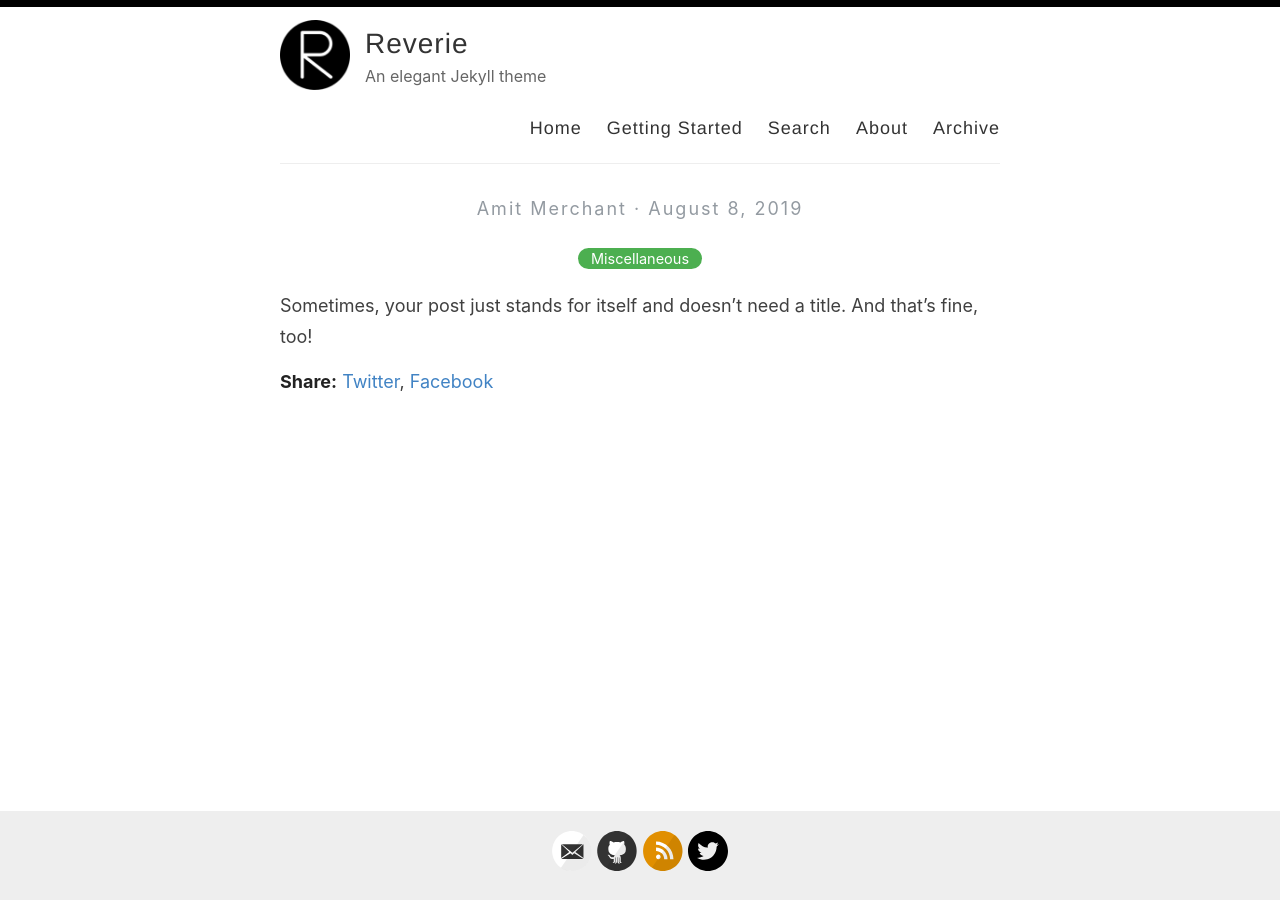
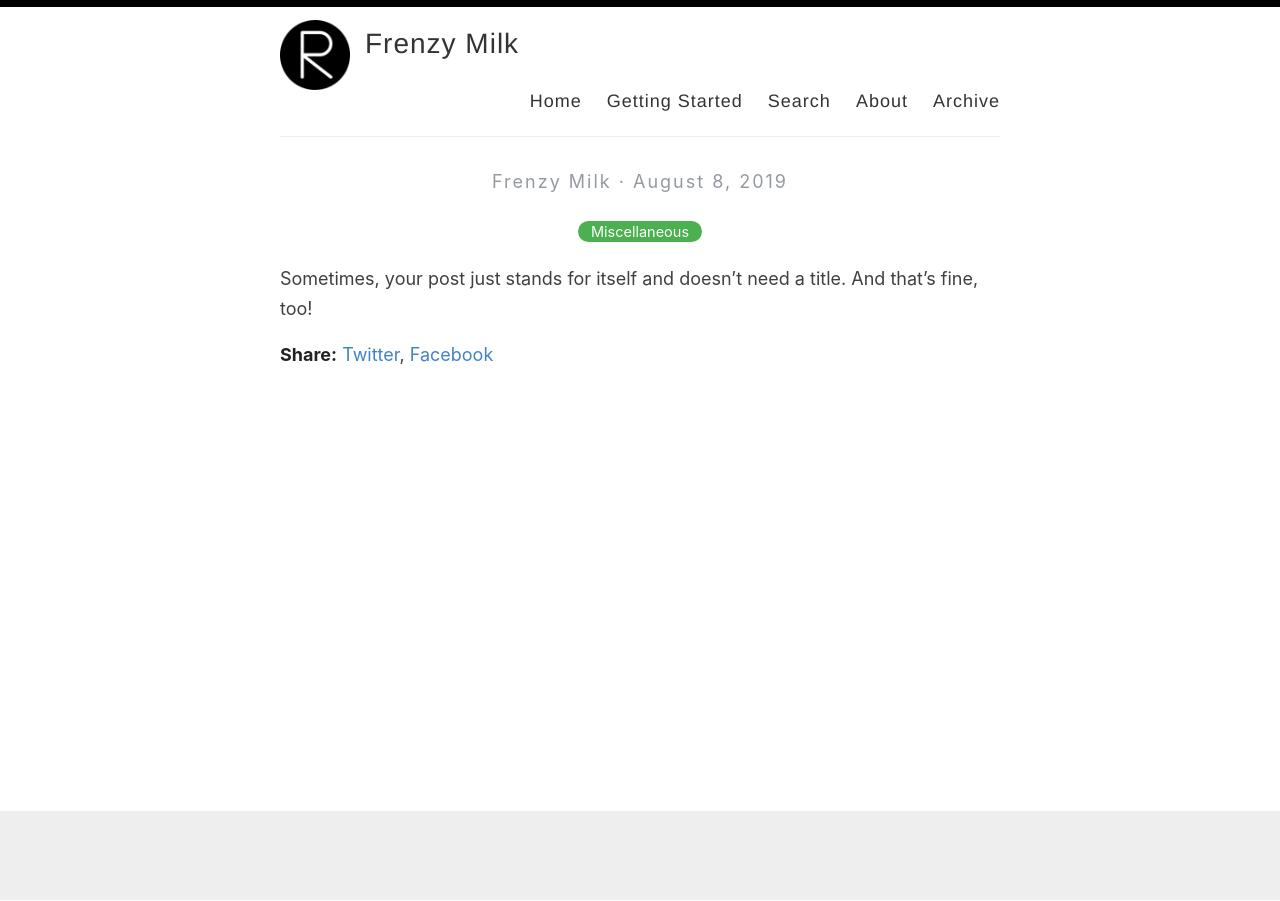
Before and after one commit to frenzymilk/frenzymilk.github.io, a Jekyll site: the page built from _posts/2019-08-08-no-title-posts.md, in a window 1280 px wide. Built offline with Jekyll 4.4.1, drawn with Linux system fonts in a browser that asks for light colours.

Commit message:
Customize _config.yml

```diff
--- a/_config.yml
+++ b/_config.yml
@@ -3,13 +3,13 @@
 #
 
 # Name of your site (displayed in the header)
-name: Reverie
+name: Frenzy Milk
 
 # Name of the author
-author: Amit Merchant
+author: Frenzy Milk
 
 # Short bio or description (displayed in the header)
-description: An elegant Jekyll theme
+description:
 
 # URL of your avatar or profile pic (you could use your GitHub profile pic)
 avatar: /images/reverie.png
@@ -21,15 +21,15 @@ avatar: /images/reverie.png
 # Includes an icon in the footer for each username you enter
 footer-links:
   dribbble:
-  email: amit.d.merchant@gmail.com
+  email:
   facebook:
   flickr:
-  github: amitmerchant1990/reverie
+  github:
   instagram:
   linkedin:
   pinterest:
-  rss: rss
-  twitter: amit_merchant
+  rss:
+  twitter:
   stackoverflow:
   youtube: # channel/<your_long_string> or user/<user-name>
   googleplus: # anything in your profile username that comes after plus.google.com/
@@ -41,21 +41,21 @@ footer-links:
 disqus:
 
 # Enter your Google Analytics web tracking code (e.g. UA-2110908-2) to activate tracking
-google_analytics: UA-43339302-11
+google_analytics:
 
 # For newer "GA4" analytics, use the following instead of the "UA" entry above
 #google_analytics_ga4: G-GABC1DEFG
 
 # Your website URL (e.g. http://amitmerchant1990.github.io or http://www.amitmerchant.com)
 # Used for Sitemap.xml and your RSS feed
-url: http://www.amitmerchant.com/reverie
-enforce_ssl: https://www.amitmerchant.com/reverie
+url: http://frenzymilk.github.io
+enforce_ssl: https://frenzymilk.github.io
 
 # If you're hosting your site at a Project repository on GitHub pages
 # (http://yourusername.github.io/repository-name)
 # and NOT your User repository (http://yourusername.github.io)
 # then add in the baseurl here, like this: "/repository-name"
-baseurl: "/reverie"
+baseurl:
 
 #
 # !! You don't need to change any of the configuration flags below !!
```
